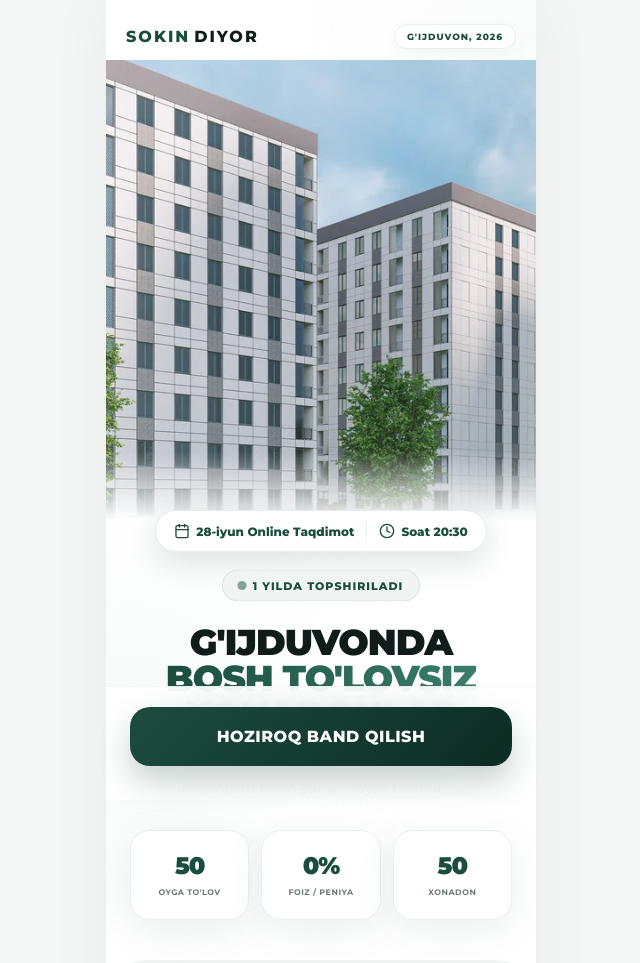
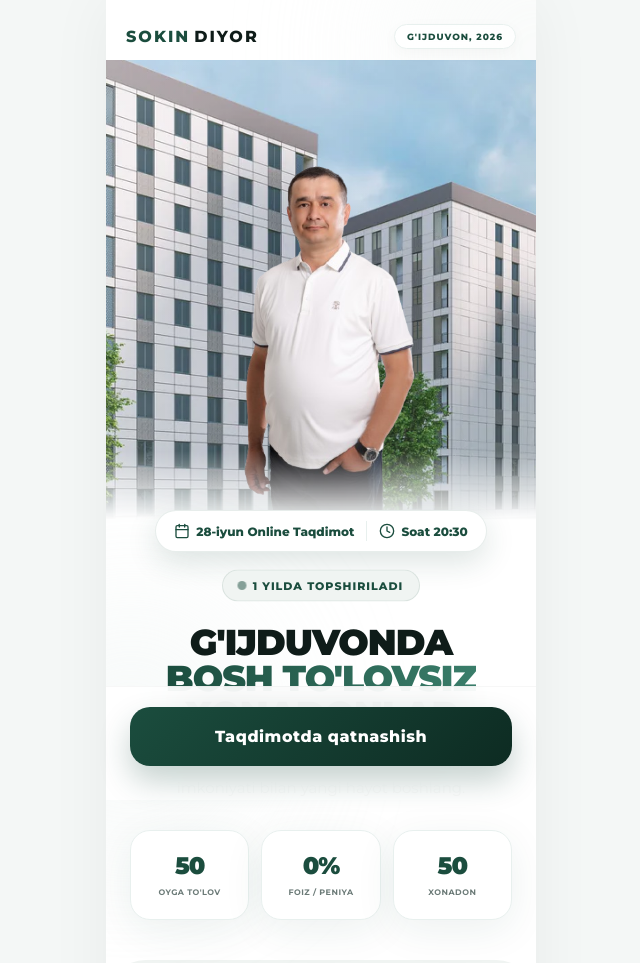
Before and after one commit to Iqboljon-Web-Developer-7/SokinDiyor-5, a plain HTML site: page index.html in a window 1280 px wide. Shown: the top 963 px of the page, without its empty margins (319-959 px from the left). Drawn offline with Linux system fonts and the light colour scheme.

Commit message:
feat(ui): add owner portrait and update CTA text
include adding the new owner portrait image asset, styling it with a dedicated CSS class, inserting it into the hero section, and updating the sticky bottom CTA button text to a more relevant local phrase

```diff
--- a/index.html
+++ b/index.html
@@ -30,6 +30,7 @@
             <div class="hero-image-container">
                 <img src="./images/building-5.webp" alt="Building" class="hero-building">
                 <div class="hero-vignette"></div>
+                <img src="./images/owner-transparent-2.png" alt="Owner" class="person-img">
             </div>
             <div class="hero-content">
                 <div class="event-banner-v5">
@@ -124,7 +125,7 @@
     <!-- Sticky Bottom CTA -->
     <div class="sticky-footer">
         <a href="https://t.me/+xTeR1frPmzcyN2Ey" class="sticky-cta">
-            HOZIROQ BAND QILISH
+            Taqdimotda qatnashish
         </a>
     </div>
 
--- a/style.css
+++ b/style.css
@@ -145,6 +145,18 @@ body {
     height: 100%;
     background: radial-gradient(circle at center, transparent 0%, rgba(255,255,255,0.2) 100%);
     pointer-events: none;
+    z-index: 1;
+}
+
+.person-img {
+    position: absolute;
+    bottom: 0;
+    left: 50%;
+    transform: translateX(-50%);
+    width: auto;
+    height: 90%;
+    z-index: 2;
+    object-fit: contain;
 }
 
 .hero-content {
```
Also changed, not shown: images/owner-transparent-2.png (added).
